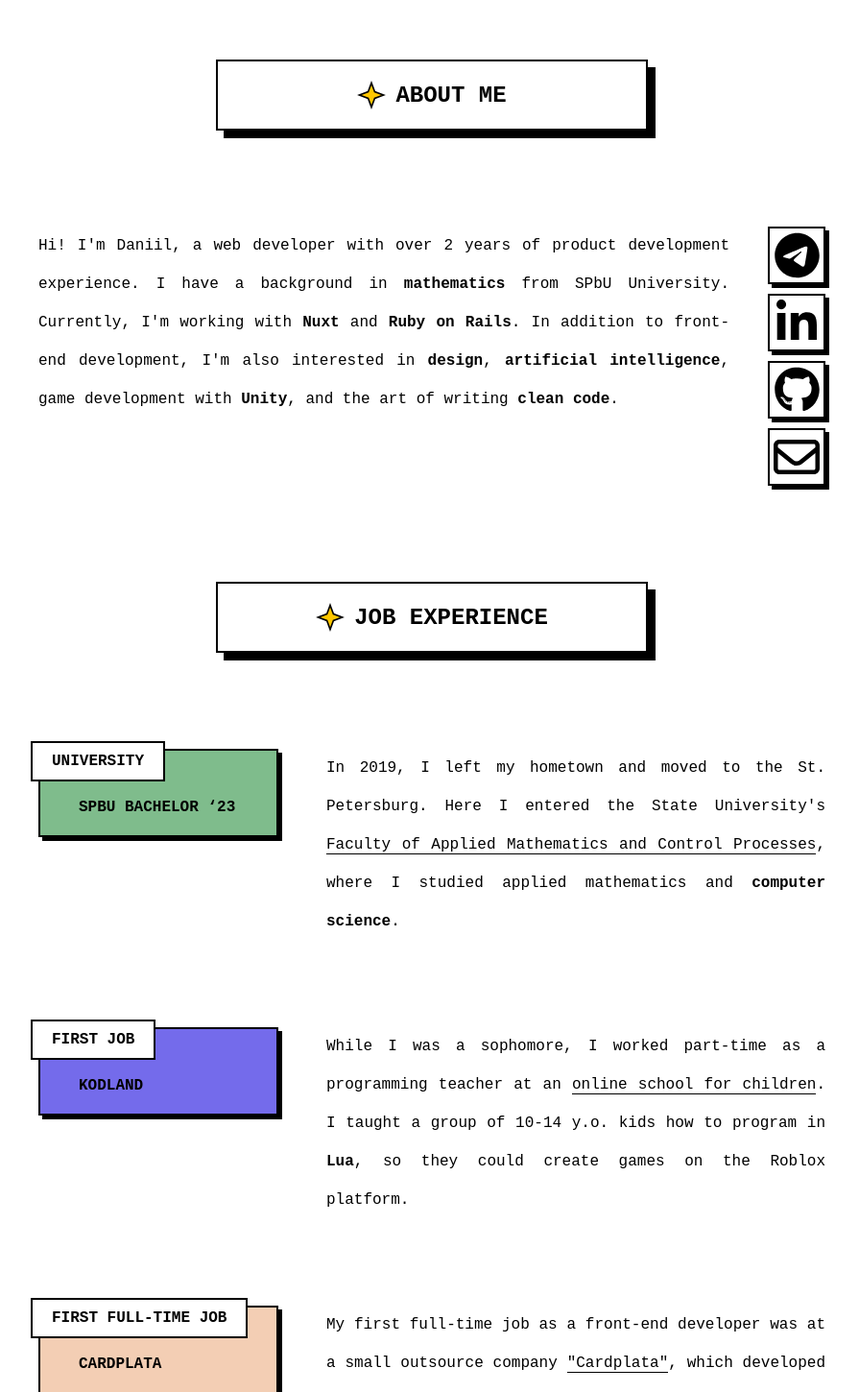
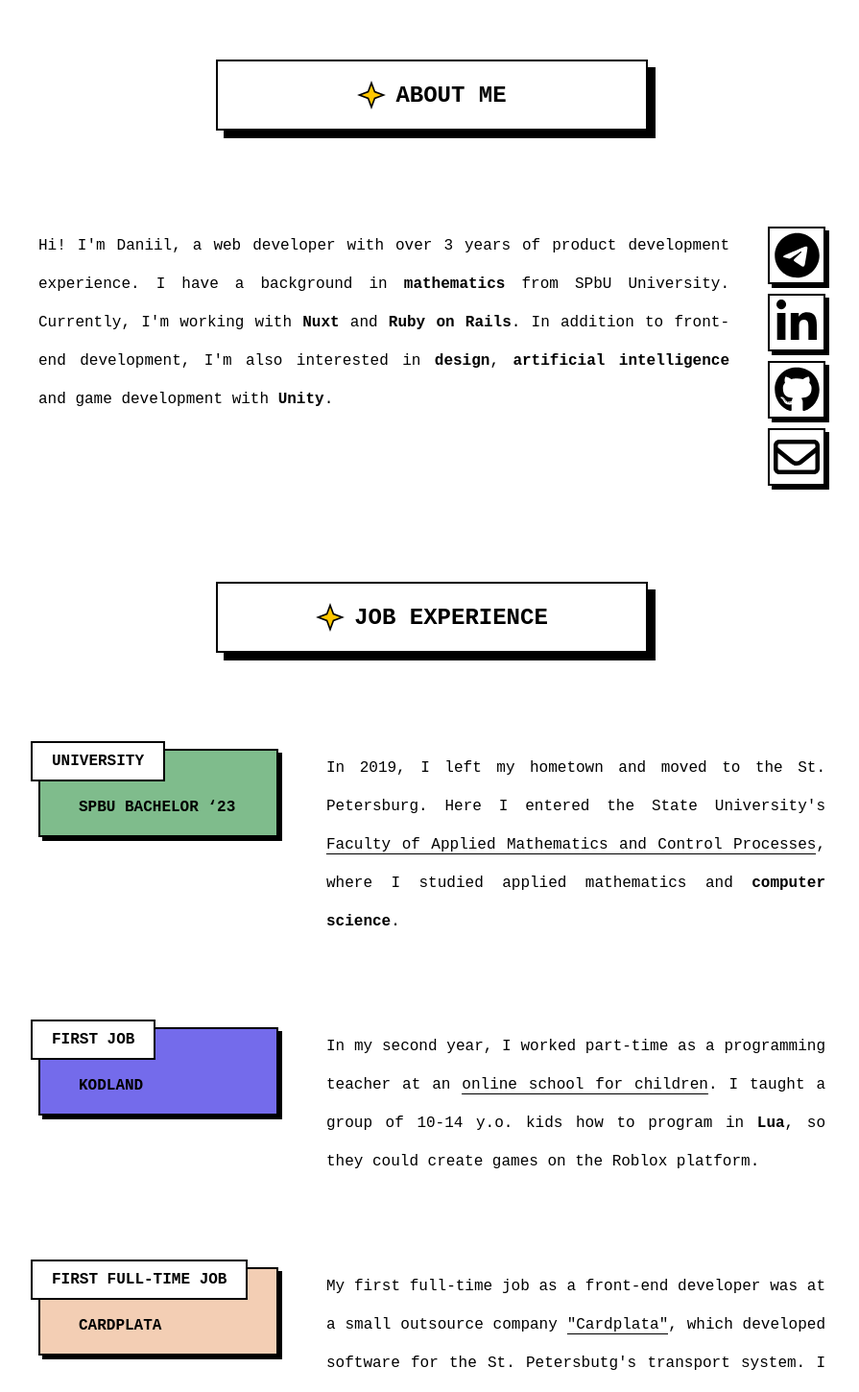
Before and after one commit to darkwingdck/darkwingdck.github.io, a React (Create React App) app: page / in a window 1280 px wide. Shown: the part 640-2090 px from the top of the page at 96% size, without its empty margins (190-1085 px from the left). Built offline with nearby package versions, Linux system fonts and the light colour scheme; a web font is replaced by a local one.

Commit message:
fix: minor fixes

```diff
--- a/src/components/AboutMe/content.js
+++ b/src/components/AboutMe/content.js
@@ -1,3 +1,3 @@
 export const content = {
-  text: 'Hi! I\'m Daniil, a web developer with over 2 years of product development experience. I have a background in <b>mathematics</b> from SPbU University. Currently, I\'m working with <b>Nuxt</b> and <b>Ruby on Rails</b>. In addition to front-end development, I\'m also interested in <b>design</b>, <b>artificial intelligence</b>, game development with <b>Unity</b>, and the art of writing <b>clean code</b>.',
+  text: 'Hi! I\'m Daniil, a web developer with over 3 years of product development experience. I have a background in <b>mathematics</b> from SPbU University. Currently, I\'m working with <b>Nuxt</b> and <b>Ruby on Rails</b>. In addition to front-end development, I\'m also interested in <b>design</b>, <b>artificial intelligence</b> and game development with <b>Unity</b>.',
 };
--- a/src/components/Contacts/content.js
+++ b/src/components/Contacts/content.js
@@ -18,7 +18,7 @@ export const content = {
     {
       id: 'contact-4',
       name: 'email',
-      link: 'mailto:dzakharov3819@gmail.com',
+      link: 'mailto:darkwingdck0@gmail.com',
     },
   ]
 }
--- a/src/components/JobExperience/content.js
+++ b/src/components/JobExperience/content.js
@@ -11,7 +11,7 @@ export const content = {
       id: 'job-2',
       title: 'Kodland',
       label: 'First job',
-      description: 'While I was a sophomore, I worked part-time as a programming teacher at an <a href="https://www.kodland.org/" target="_blank" class="job__link">online school for children</a>. I taught a group of 10-14 y.o. kids how to program in <b>Lua</b>, so they could create games on the Roblox platform.',
+      description: 'In my second year, I worked part-time as a programming teacher at an <a href="https://www.kodland.org/" target="_blank" class="job__link">online school for children</a>. I taught a group of 10-14 y.o. kids how to program in <b>Lua</b>, so they could create games on the Roblox platform.',
       color: 'accent',
     },
     {
```
